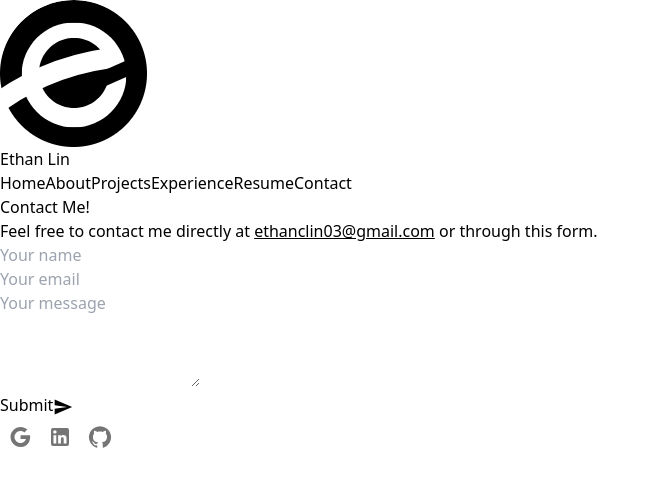
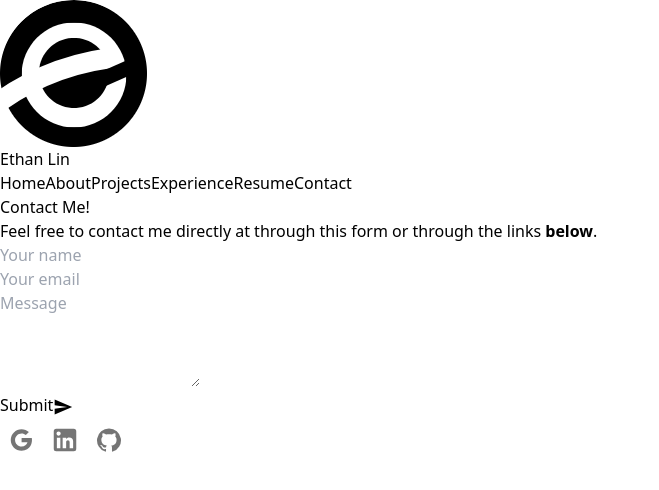
Before and after one commit to ethanlin03/ethanlin03.github.io, a React (Vite) app: page /contact in a window 1280 px wide. Shown: the top 490 px of the page, without its empty margins (0-659 px from the left). Built offline with nearby package versions, Linux system fonts and the light colour scheme.

Commit message:
Finished base portfolio page

```diff
--- a/src/App.jsx
+++ b/src/App.jsx
@@ -18,7 +18,7 @@ function App() {
           <Route path="/projects" element={<ProjectsPage needNavBar={true}/>} />
           <Route path="/experience" element={<ExperiencePage needNavBar={true}/>} />
           <Route path="/resume" element={<ResumePage needNavBar={true}/>}/>
-          <Route path="/contact" element={<ContactPage needNavBar={true}/>}/>
+          <Route path="/contact" element={<ContactPage needNavBar={true} viewHeight={80}/>}/>
         </Routes>
       </div>
     </Router>
--- a/src/pages/AboutPage.jsx
+++ b/src/pages/AboutPage.jsx
@@ -41,19 +41,19 @@ const AboutPage = ({ needNavBar, about }) => {
                             <div className="flex items-center justify-center space-x-10 top-44 relative bg-white bg-opacity-90 p-4 max-w-[300px] border border-black border-opacity-30 shadow-lg rounded-md">
                                 <a href="mailto:ethanclin03@gmail.com" target="_blank" rel="noopener noreferrer">
                                     <IconButton className="hover:bg-gray-200">
-                                        <GoogleIcon className="text-red-500" style={{ fontSize: '30px' }}/>
+                                        <GoogleIcon className="text-red-500" style={{ fontSize: 28 }}/>
                                     </IconButton>
                                 </a>
 
                                 <a href="https://www.linkedin.com/in/ethanlin03" target="_blank" rel="noopener noreferrer">
                                     <IconButton className="hover:bg-gray-200">
-                                        <LinkedInIcon className="text-blue-600" style={{ fontSize: '30px' }}/>
+                                        <LinkedInIcon className="text-blue-600" style={{ fontSize: 32 }}/>
                                     </IconButton>
                                 </a>
 
                                 <a href="https://www.github.com/ethanlin03" target="_blank" rel="noopener noreferrer">
                                     <IconButton>
-                                        <GitHubIcon className="text-gray-700" style={{ fontSize: '30px' }}/>
+                                        <GitHubIcon className="text-gray-700" style={{ fontSize: 28 }}/>
                                     </IconButton>
                                 </a>
                             </div>
@@ -70,19 +70,19 @@ const AboutPage = ({ needNavBar, about }) => {
                             <div className="flex items-center justify-center space-x-8 relative bg-white px-4 py-2 max-w-[250px] border border-black border-opacity-30 shadow-lg rounded-md z-10 bottom-2 left-4">
                                 <a href="mailto:ethanclin03@gmail.com" target="_blank" rel="noopener noreferrer">
                                     <IconButton className="hover:bg-gray-200">
-                                        <GoogleIcon className="text-red-500" style={{ fontSize: '30px' }}/>
+                                        <GoogleIcon className="text-red-500" style={{ fontSize: 26 }}/>
                                     </IconButton>
                                 </a>
 
                                 <a href="https://www.linkedin.com/in/ethanlin03" target="_blank" rel="noopener noreferrer">
                                     <IconButton className="hover:bg-gray-200">
-                                        <LinkedInIcon className="text-blue-600" style={{ fontSize: '30px' }}/>
+                                        <LinkedInIcon className="text-blue-600" style={{ fontSize: 30 }}/>
                                     </IconButton>
                                 </a>
 
                                 <a href="https://www.github.com/ethanlin03" target="_blank" rel="noopener noreferrer">
                                     <IconButton>
-                                        <GitHubIcon className="text-gray-700" style={{ fontSize: '30px' }}/>
+                                        <GitHubIcon className="text-gray-700" style={{ fontSize: 26 }}/>
                                     </IconButton>
                                 </a>
                             </div>
@@ -120,7 +120,7 @@ const AboutPage = ({ needNavBar, about }) => {
                                 <p className="text-base text-gray-600">Bachelor of Science in Computer Science</p>
                                 <p className="text-sm">Irvine, CA</p>
                             </div>
-                            <p className="text-base text-gray-600">GPA: 3.87 / 4.0</p>
+                            <p className="text-base text-gray-600">GPA: 3.86 / 4.0</p>
                         </div>
                     </div>
 
--- a/src/pages/ContactPage.jsx
+++ b/src/pages/ContactPage.jsx
@@ -7,7 +7,7 @@ import GitHubIcon from '@mui/icons-material/GitHub';
 import IconButton from '@mui/material/IconButton';
 import SendIcon from '@mui/icons-material/Send';
 
-const ContactPage = ( { needNavBar }) => {
+const ContactPage = ( { needNavBar, viewHeight, marginBottom }) => {
     const form = useRef();
 
     const sendEmail = (e) => {
@@ -30,9 +30,10 @@ const ContactPage = ( { needNavBar }) => {
     return (
         <div>
             {needNavBar && <NavBar/>}
-            <div className="max-w-2xl mx-auto p-6 bg-white rounded-lg shadow-lg">
-                <h2 className="text-2xl font-bold mb-2 text-center">Contact Me!</h2>
-                <h3 className="text-sm mb-6 text-center">Feel free to contact me directly at <u className="font-semibold">ethanclin03@gmail.com</u> or through this form.</h3>
+            <div className="flex items-center justify-center mb-32" style={{ minHeight: `${viewHeight}vh` }}>
+                <div className="max-w-2xl mx-auto p-8 bg-white rounded-lg shadow-lg">
+                    <h1 className="text-2xl font-bold mb-2 text-center">Contact Me!</h1>
+                    <h2 className="text-sm mb-6 text-center">Feel free to contact me directly at through this form or through the links <b>below</b>.</h2>
                     <form ref={form} onSubmit={sendEmail}>
                         <div className="mb-4">
                         <input
@@ -60,46 +61,46 @@ const ContactPage = ( { needNavBar }) => {
                         <textarea
                             id="message"
                             name="user_message"
-                        placeholder="Your message"
+                            placeholder="Message"
                             rows="4"
                             required
                             className="mt-1 p-3 w-full border border-gray-300 rounded-md shadow-sm focus:outline-none focus:ring-2 focus:ring-blue-500"
                         ></textarea>
                         </div>
 
-                    <div className="flex justify-start">
+                        <div className="flex justify-between">
                         <button
                             type="submit"
                             className="px-6 py-3 bg-blue-500 text-white rounded-3xl hover:bg-blue-600 focus:outline-none focus:ring-2 focus:ring-blue-400"
                         >
                             <div className="flex items-center">
                                 <span className="font-semibold">Submit</span>
-                            <SendIcon className="ml-2 text-gray-300" sx={{ fontSize: '20px' }} />
+                                <SendIcon className="ml-2 text-gray-300" sx={{ fontSize: 20 }} />
                             </div>
                         </button>
-                    </div>
-                </form>
-            </div>
-
-            <div className="flex justify-center items-center mt-10 mb-20">
-                <div className="flex items-center space-x-8">
+                        <div className="flex justify-center items-center">
+                            <div className="flex items-center space-x-6">
                                 <a href="mailto:ethanclin03@gmail.com" target="_blank" rel="noopener noreferrer">
                                     <IconButton className="hover:bg-gray-200">
-                            <GoogleIcon className="text-red-500" />
+                                        <GoogleIcon className="text-red-500" style={{ fontSize: 26 }}/>
                                     </IconButton>
                                 </a>
 
                                 <a href="https://www.linkedin.com/in/ethanlin03" target="_blank" rel="noopener noreferrer">
                                     <IconButton className="hover:bg-gray-200">
-                            <LinkedInIcon className="text-blue-600" />
+                                        <LinkedInIcon className="text-blue-600" style={{ fontSize: 30 }}/>
                                     </IconButton>
                                 </a>
 
                                 <a href="https://www.github.com/ethanlin03" target="_blank" rel="noopener noreferrer">
                                     <IconButton>
-                            <GitHubIcon className="text-gray-700" />
+                                        <GitHubIcon className="text-gray-700" style={{ fontSize: 26 }}/>
                                     </IconButton>
                                 </a>
+                            </div>
+                        </div>
+                        </div>
+                    </form>
                 </div>
             </div>
         </div>
--- a/src/pages/HomePage.jsx
+++ b/src/pages/HomePage.jsx
@@ -13,7 +13,7 @@ const HomePage = () => {
             <ProjectsPage id="projectsection" needNavBar={false}/>
             <ExperiencePage id="experiencesection" needNavBar={false}/>
             <ResumePage id="resumesection" needNavBar={false}/>
-            <ContactPage id="contactsection" needNavBar={false}/>
+            <ContactPage id="contactsection" needNavBar={false} viewHeight={0}/>
         </div>
     )
 };
```
Lines whose indentation alone changed are shown as unchanged.
